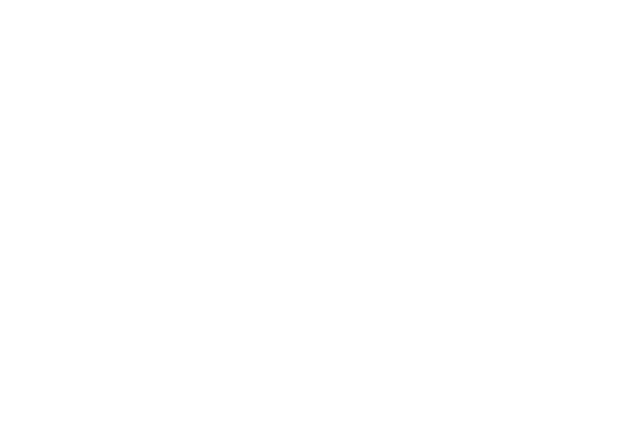
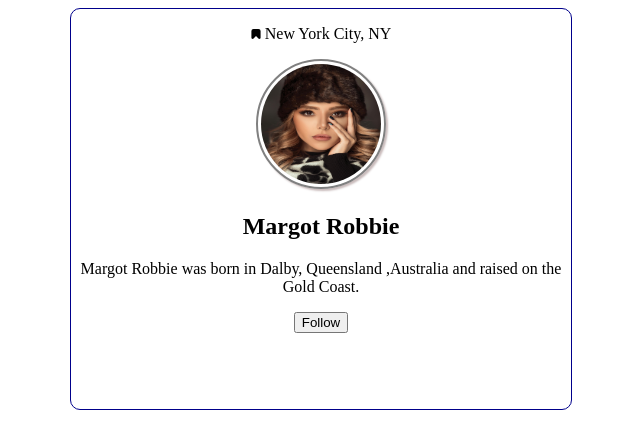
Before and after one commit to yuracode007/User-Crad, a plain HTML site: page index.html in a window 1280 px wide. Shown: the whole page, without its empty margins (319-959 px from the left). Drawn offline with Linux system fonts and the light colour scheme.

Commit message:
Added a folder for images, made markup and added styles

```diff
--- a/index.html
+++ b/index.html
@@ -6,7 +6,25 @@
     <link rel="stylesheet" href="style.css">
     <title>User Card</title>
 </head>
+
 <body>
+    <div class="card">
+        <div class="penis">
+            <p class="card-info">
+                <img class="card-bookmark" src="./img/free-icon-font-bookmark-3916594.svg" alt="">
+                New York City, NY
+            </p>
+        </div>
+        <img class="card-girl" src="./img/girl.jpg" alt="">
+        <h2 class="card-title">Margot Robbie</h2>
+        <p class="card-title-info">Margot Robbie was born in Dalby, Queensland ,Australia and raised on the Gold Coast.
+        </p>
+        <button class="card-btn">Follow</button>
+    </div>
+</body>
+<!-- <img src="./img/free-icon-font-bookmark-3916594.svg" alt="">
+<img src="./img/free-icon-font-heart-3916585.svg" alt="">
+<img src="./img/free-icon-font-picture-3917317.svg" alt="">
+<img src="./img/free-icon-font-telegram-6422206.svg" alt=""> -->
 
-</body>
 </html>
--- a/style.css
+++ b/style.css
@@ -0,0 +1,34 @@
+body{
+    display: flex;
+    justify-content: center;
+    text-align: center;
+}
+
+.card {
+    width: 500px;
+    height: 400px;
+    border: 1px solid darkblue;
+    border-radius: 10px;
+}
+.card-info {
+}
+
+.card-bookmark {
+    width: 10px;
+    height: 10px;
+}
+
+.card-girl{
+    width: 120px;
+    height: 120px;
+    border-radius: 50%;
+    border: 2px solid gray;
+    padding: 3px;
+    box-shadow: 2px 2px 2px rgb(201, 187, 187) ;
+}
+.card-title {
+}
+.card-title-info {
+}
+.card-btn {
+}
```
Also changed, not shown: img/free-icon-font-bookmark-3916594.svg (added), img/free-icon-font-heart-3916585.svg (added), img/free-icon-font-picture-3917317.svg (added), img/free-icon-font-telegram-6422206.svg (added), img/girl.jpg (added).
